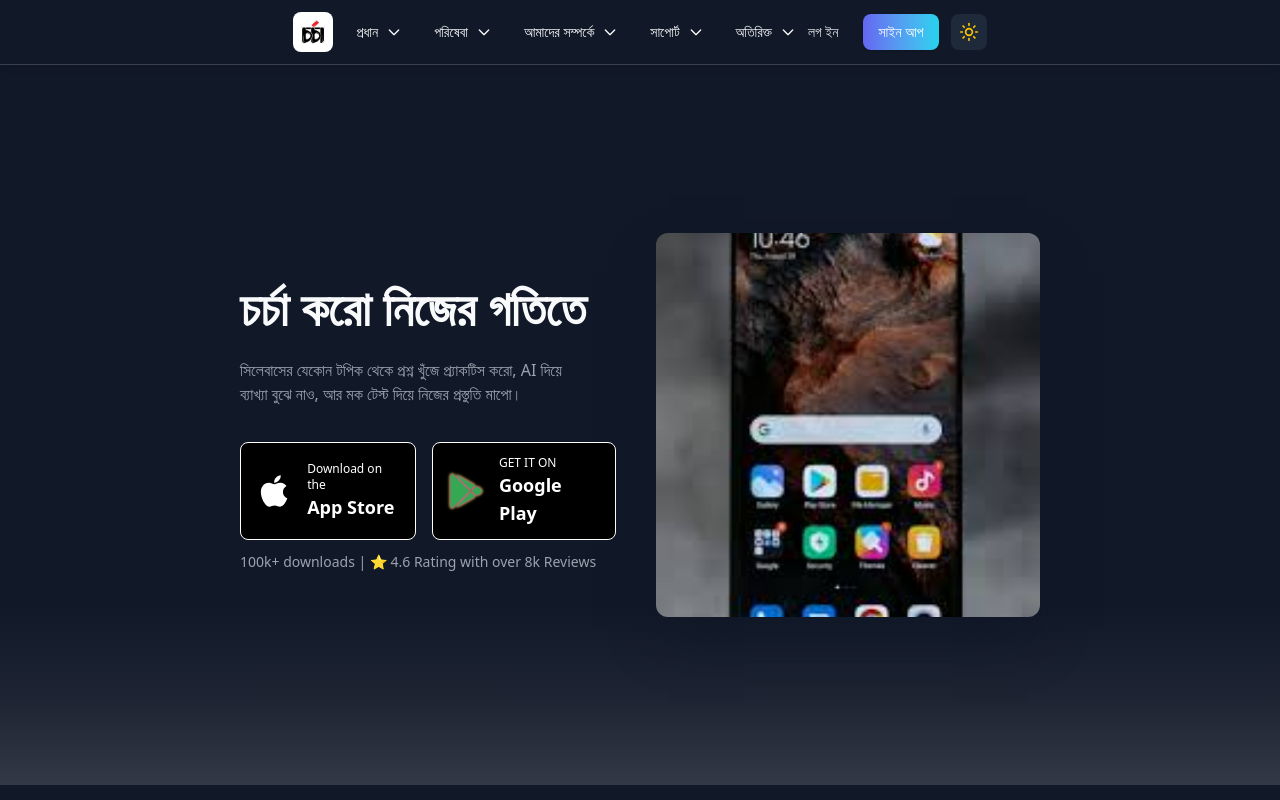
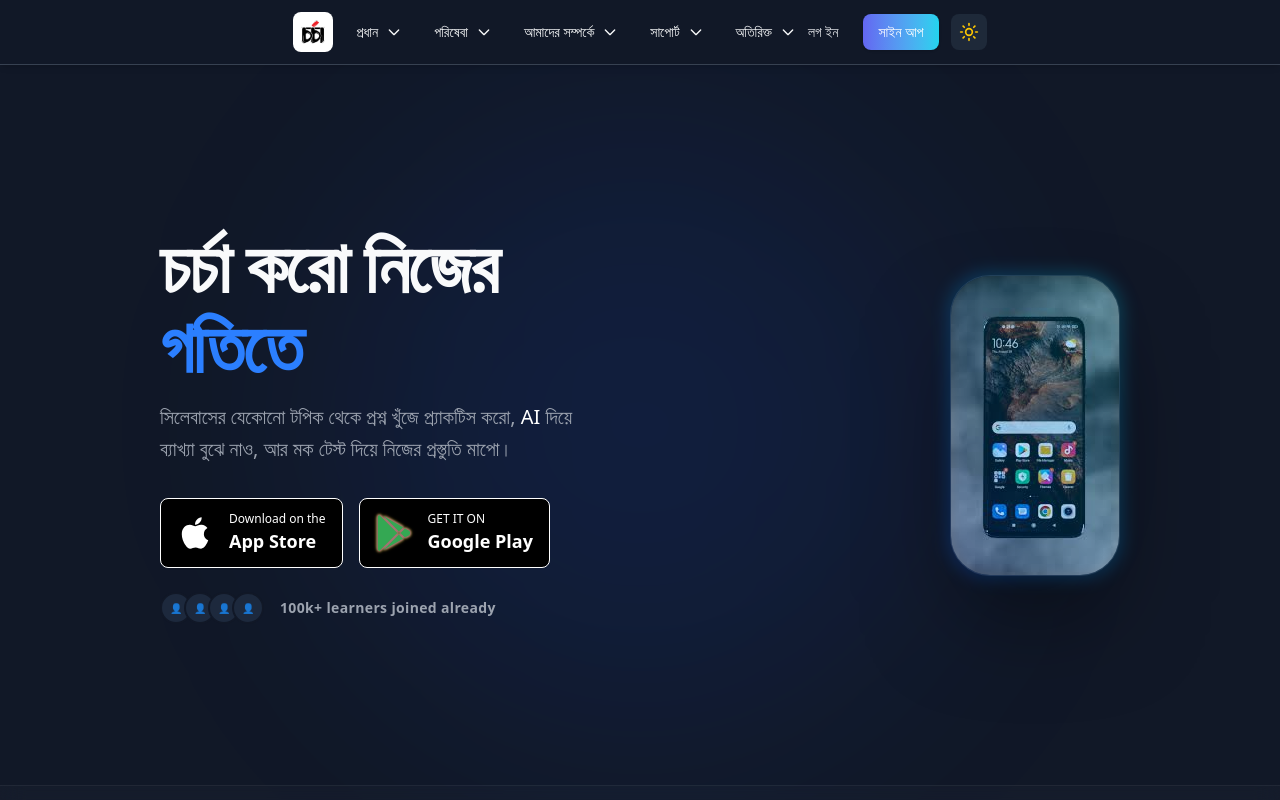
Before and after one commit to kousar-21/chorcha, a React (Vite) app: page / in a window 1280 px wide. Shown: the top 800 px of the page. Built offline with nearby package versions, Linux system fonts and the light colour scheme.

Commit message:
resolved error in hero page and updated code

```diff
--- a/src/Component/Hero.jsx
+++ b/src/Component/Hero.jsx
@@ -3,88 +3,106 @@ import { motion } from "framer-motion";
 import phoneLogo from "../assets/download-phone.jpg";
 import PlaystoreLogo from "../Shared/PlaystoreLogo";
 
-// Tailwind class constants for clean code
-const topSectionHeight = "h-[90vh]";
-const bottomSectionHeight = "h-[10vh]";
-const topSectionBg = "bg-[var(--bg-primary)]";
-
-// Lighter vibrant colors for the bottom 10% section - using theme colors
-const horizontalGradient =
-  "from-[var(--color-gradient-from)] via-[var(--color-gradient-via)] via-[var(--color-secondary)] via-[var(--color-accent)] to-[var(--color-gradient-to)]";
+/**
+ * Professional Hero Component
+ * Removed heavy gradients for a cleaner, high-end "Chorcha" brand aesthetic.
+ */
 
 const Hero = () => {
-  // Use a single class for the responsive phone image to improve consistency and maintain aspect ratio
-  const phoneImageClasses =
-    "size-96 max-w-xs sm:max-w-sm md:max-w-md lg:max-w-lg xl:max-w-xl rounded-xl shadow-2xl shadow-gray-900 object-cover";
+  // Centralized Tailwind classes for a "Clean Code" approach
+  const styles = {
+    container: "relative w-full min-h-screen bg-[var(--bg-primary)] overflow-hidden flex flex-col",
+    topSection: "flex-1 w-full px-6 sm:px-12 md:px-20 lg:px-24 xl:px-40 flex items-center relative",
+    bottomSection: "h-20 w-full border-t border-white/5 bg-white/[0.02] backdrop-blur-md flex items-center justify-center",
+    heading: "text-4xl sm:text-5xl lg:text-7xl font-black text-[var(--text-primary)] leading-[1.1] tracking-tight",
+    paragraph: "text-lg md:text-xl text-[var(--text-tertiary)] max-w-xl leading-relaxed font-medium",
+    imageWrapper: "relative group perspective-1000",
+    image: "w-full max-w-[300px] md:max-w-md rounded-[2.5rem] shadow-[0_50px_100px_-20px_rgba(0,0,0,0.5)] border border-white/10 object-cover transition-all duration-700 group-hover:rotate-1 group-hover:scale-[1.03]"
+  };
 
   return (
-    // Main container set to take full viewport height for 90/10 split to work
-    <div className="relative w-full min-h-screen overflow-hidden transition-colors duration-300">
+    <div className={styles.container}>
 
-      {/* TOP — 90% Solid Background */}
-      <motion.div
-        // Apply the 90% height and solid background
-        className={`w-full ${topSectionHeight} ${topSectionBg} text-(--text-primary) px-6 sm:px-12 md:px-20 lg:px-24 xl:px-60 py-12 flex items-center relative transition-colors duration-300`}
-        transition={{
-          duration: 8,
-          repeat: Infinity,
-          repeatType: "reverse",
-        }}
-      >
-        {/* Content Wrapper for layout */}
-        <div className="w-full flex flex-col-reverse md:flex-row items-center justify-between gap-8 md:gap-10 text-center md:text-left z-20 relative">
+      {/* --- TOP CONTENT AREA (90%) --- */}
+      <section className={styles.topSection}>
+        {/* Background Decorative Element - Soft Radial Glow */}
+        <div className="absolute top-1/2 left-1/2 -translate-x-1/2 -translate-y-1/2 w-[600px] h-[600px] bg-blue-600/10 rounded-full blur-[120px] pointer-events-none"></div>
 
-          {/* Text Section (Left) */}
-          <div className="flex-1 space-y-4 sm:space-y-5 max-w-md mx-auto md:mx-0">
-            <h1 className="text-2xl sm:text-3xl md:text-4xl lg:text-5xl font-bold leading-snug md:leading-tight">
-              চর্চা করো নিজের গতিতে
-            </h1>
+        <div className="w-full max-w-7xl mx-auto flex flex-col-reverse md:flex-row items-center justify-between gap-16 z-20 relative">
 
-            <p className="text-sm sm:text-base md:text-base text-(--text-tertiary)">
-              সিলেবাসের যেকোন টপিক থেকে প্রশ্ন খুঁজে প্র্যাকটিস করো, AI দিয়ে{" "}
-              <br className="hidden sm:inline" />
-              ব্যাখ্যা বুঝে নাও, আর মক টেস্ট দিয়ে নিজের প্রস্তুতি মাপো।
-            </p>
-
-            <div className="flex flex-col items-center md:items-start gap-2 sm:gap-3 pt-4">
-              <PlaystoreLogo />
-              <p className="text-xs sm:text-sm md:text-sm text-(--text-tertiary)">
-                100k+ downloads | ⭐ 4.6 Rating with over 8k Reviews
+          {/* Text Content */}
+          <motion.div
+            initial={{ opacity: 0, y: 20 }}
+            animate={{ opacity: 1, y: 0 }}
+            transition={{ duration: 0.8, ease: "easeOut" }}
+            className="flex-1 space-y-8 text-center md:text-left"
+          >
+            <div className="space-y-4">
+              <h1 className={styles.heading}>
+                চর্চা করো নিজের <br className="hidden lg:block"/>
+                <span className="text-blue-500">গতিতে</span>
+              </h1>
+              <p className={styles.paragraph}>
+                সিলেবাসের যেকোনো টপিক থেকে প্রশ্ন খুঁজে প্র্যাকটিস করো,
+                <span className="text-white"> AI </span> দিয়ে ব্যাখ্যা বুঝে নাও, আর মক টেস্ট দিয়ে নিজের প্রস্তুতি মাপো।
               </p>
             </div>
+
+            <div className="flex flex-col items-center md:items-start gap-6">
+              <div className="hover:scale-105 transition-transform duration-300">
+                <PlaystoreLogo />
+              </div>
+
+              <div className="flex items-center gap-4 text-sm font-semibold tracking-wide text-[var(--text-tertiary)]">
+                <div className="flex -space-x-2">
+                   {[1,2,3,4].map(i => (
+                     <div key={i} className="w-8 h-8 rounded-full border-2 border-[var(--bg-primary)] bg-slate-800 flex items-center justify-center text-[10px]">👤</div>
+                   ))}
+                </div>
+                <p>100k+ learners joined already</p>
+              </div>
+            </div>
+          </motion.div>
+
+          {/* Phone Image */}
+          <motion.div
+            initial={{ opacity: 0, x: 50 }}
+            animate={{ opacity: 1, x: 0 }}
+            transition={{ duration: 1, ease: "easeOut" }}
+            className="flex-1 flex justify-center md:justify-end"
+          >
+            <div className={styles.imageWrapper}>
+              {/* Subtle back-light for the phone */}
+              <div className="absolute -inset-1 bg-gradient-to-tr from-blue-600 to-cyan-400 rounded-[2.6rem] blur opacity-20 group-hover:opacity-40 transition duration-1000"></div>
+              <img
+                src={phoneLogo}
+                alt="Chorcha App UI"
+                className={styles.image}
+              />
+            </div>
+          </motion.div>
+        </div>
+      </section>
+
+      {/* --- PROFESSIONAL ACCENT FOOTER (10%) --- */}
+      <footer className={styles.bottomSection}>
+        <div className="max-w-7xl w-full mx-auto px-6 flex items-center justify-between">
+          <div className="hidden sm:flex items-center gap-8">
+             <span className="text-[10px] uppercase tracking-[0.2em] text-slate-500 font-bold">Trusted By Students From</span>
+             <div className="flex gap-6 opacity-30 grayscale hover:grayscale-0 transition-all duration-500">
+                {/* Add small placeholder logos of institutions if needed */}
+                <span className="font-bold text-white text-xs">RAJSHAHI COLLEGE</span>
+                <span className="font-bold text-white text-xs">DU</span>
+                <span className="font-bold text-white text-xs">BUET</span>
+             </div>
           </div>
 
-          {/* Image Section (Right) */}
-          <div className="flex-1 flex justify-center">
-            <img
-              src={phoneLogo}
-              alt="App Screenshot"
-              className={phoneImageClasses}
-            />
+          <div className="flex items-center gap-2">
+             <div className="w-2 h-2 rounded-full bg-green-500 animate-pulse"></div>
+             <span className="text-xs font-medium text-slate-400">Servers Live & Secure</span>
           </div>
         </div>
-
-        {/* --- Single Color Vertical Gradient in Lower Part of 90% Section --- */}
-        {/* This div creates a subtle light effect that transitions from white/gray to transparent,
-            sitting on top of the bg-gray-900. */}
-        <div
-          className="absolute bottom-0 left-0 w-full h-1/4 z-10" // z-10 ensures it sits below the content
-          style={{
-            // Gradient from transparent at the top to a light white/gray at the bottom
-            backgroundImage: `linear-gradient(to bottom,
-              rgba(243, 244, 246, 0) 0%, /* transparent white/gray */
-              rgba(243, 244, 246, 0.05) 50%,
-              rgba(243, 244, 246, 0.15) 100% /* light gray/white for soft glow */
-            )`,
-          }}
-        />
-
-      </motion.div>
-
-      {/* BOTTOM — 10% Horizontal Vibrant Gradient (as base) */}
-      {/* <div
-        className={`w-full ${bottomSectionHeight} bg-linear-to-r ${horizontalGradient} relative z-20`} // z-20 keeps it above the fade
-      /> */}
+      </footer>
     </div>
   );
 };
```
